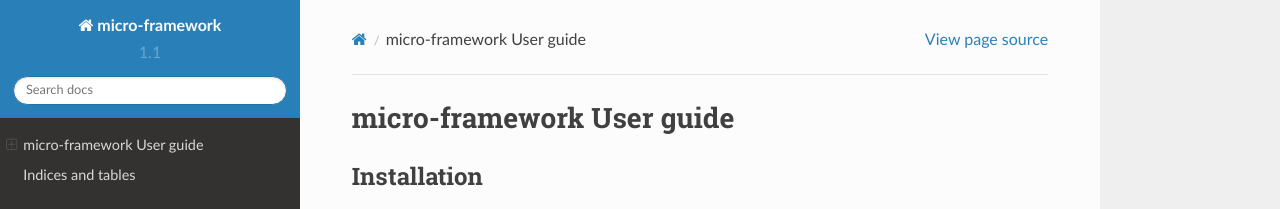
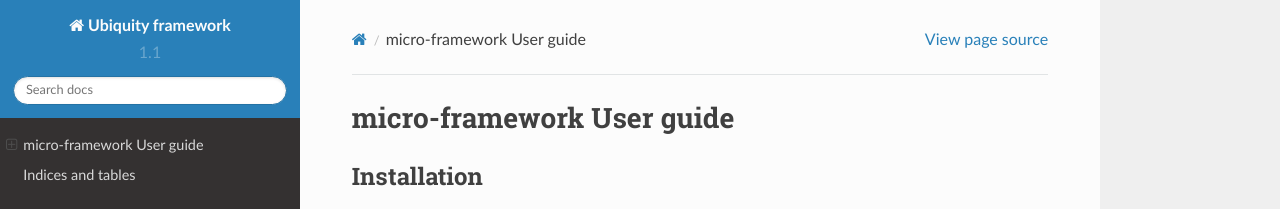
Before and after one commit to phpMv/ubiquity, a Sphinx documentation site: the page built from docs/index.rst, in a window 1280 px wide. Shown: the top 209 px of the page. Built offline with Sphinx 7.4.7 and the Read the Docs theme 2.0.0, drawn with Linux system fonts in a browser that asks for light colours.

Commit message:
Update conf.py

```diff
--- a/docs/conf.py
+++ b/docs/conf.py
@@ -46,7 +46,7 @@
 master_doc = 'index'
 
 # General information about the project.
-project = 'micro-framework'
+project = 'Ubiquity framework'
 copyright = '2017, phpmv'
 author = 'phpmv'
 
```
